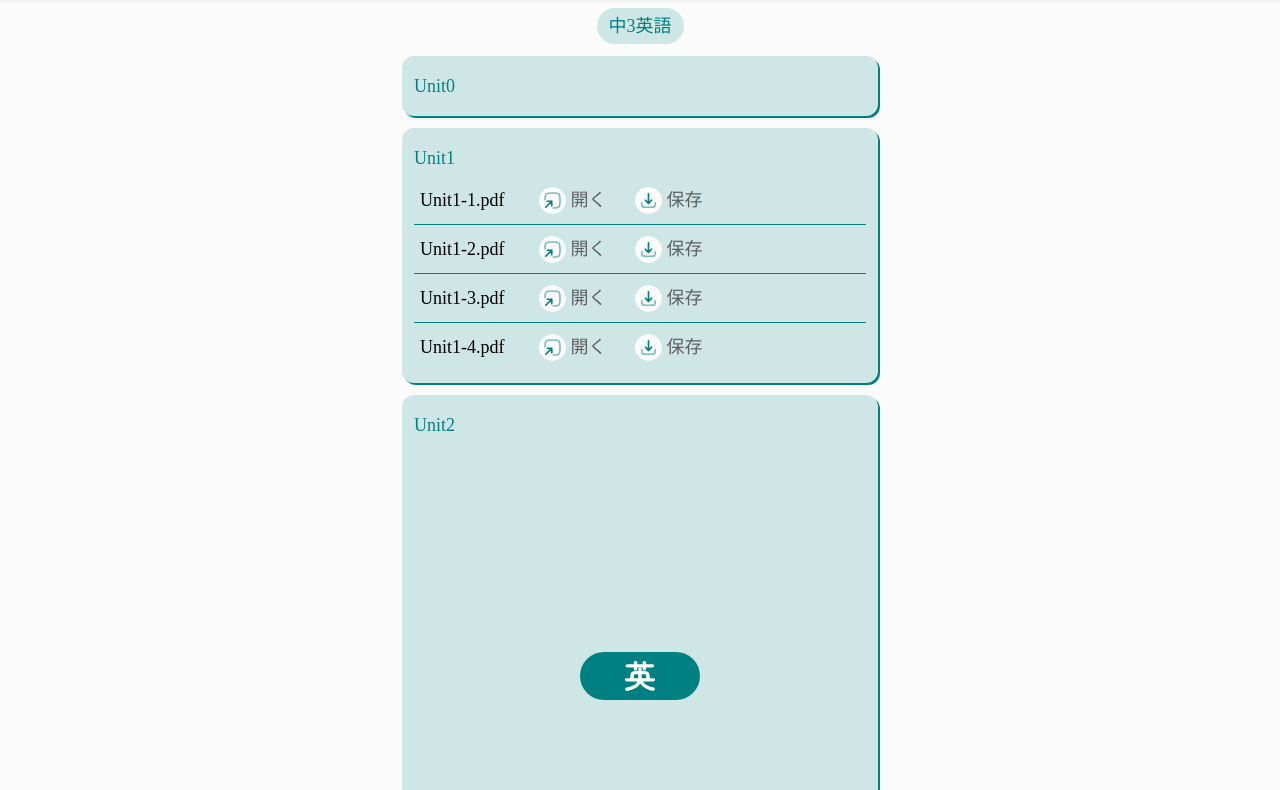
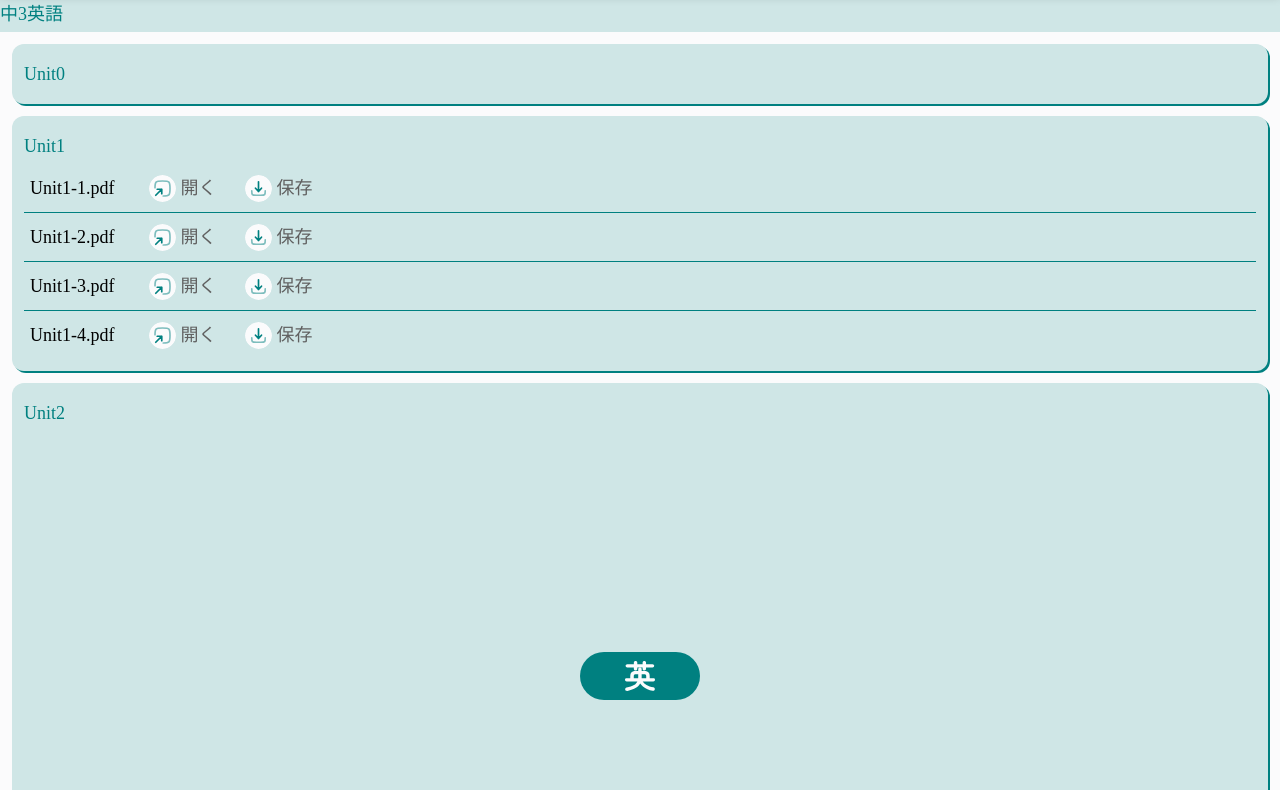
Before and after one commit to rei1007/minitest, a plain HTML site: page index.html in a window 1280 px wide. Shown: the part 88-878 px from the top of the page. Drawn offline with Linux system fonts and the light colour scheme; some packages are replaced by stand-ins of ours; a web font is replaced by a local one.

Commit message:
Update index.html

```diff
--- a/index.html
+++ b/index.html
@@ -22,8 +22,8 @@
       <h1 class="title primary-bg">ミニテスト</h1>
     </div>
   </header>
-  <h1 class="subject-name head-text primary secondary-bg">中3英語</h1>
-  <div class="unit-cards">
+  <h1 class="head-text primary secondary-bg" id="subject-name">中3英語</h1>
+  <div id="unit-cards">
     <div class="unit-card secondary-bg">
       <h2 class="head-text primary">Unit0</h2>
     </div>
```
